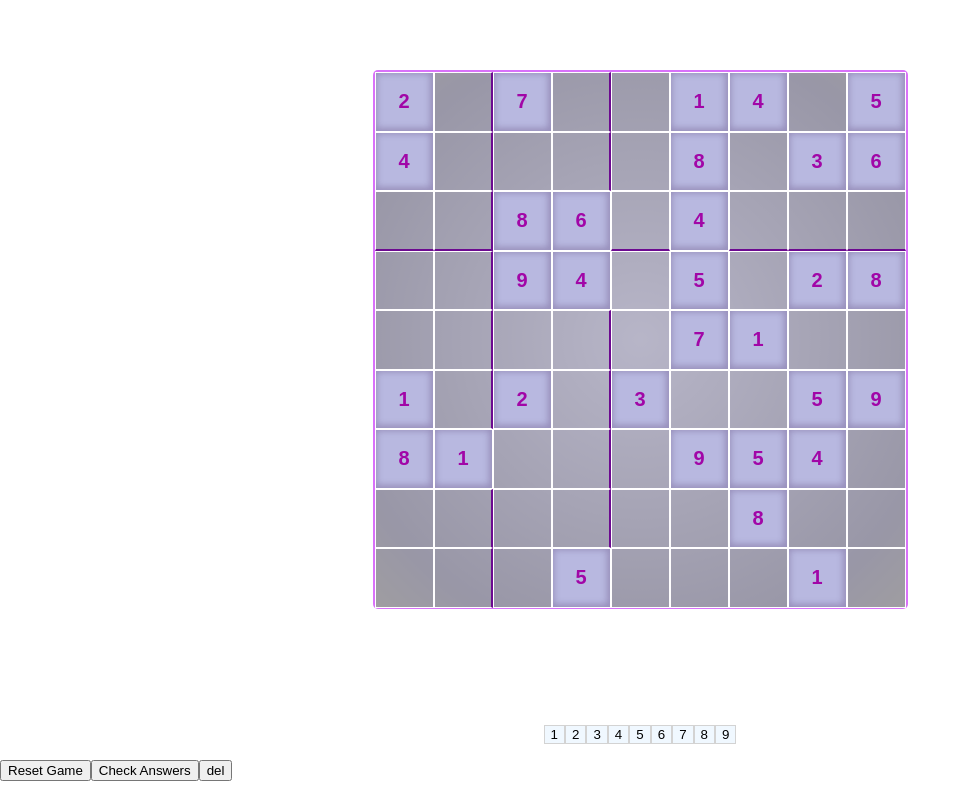
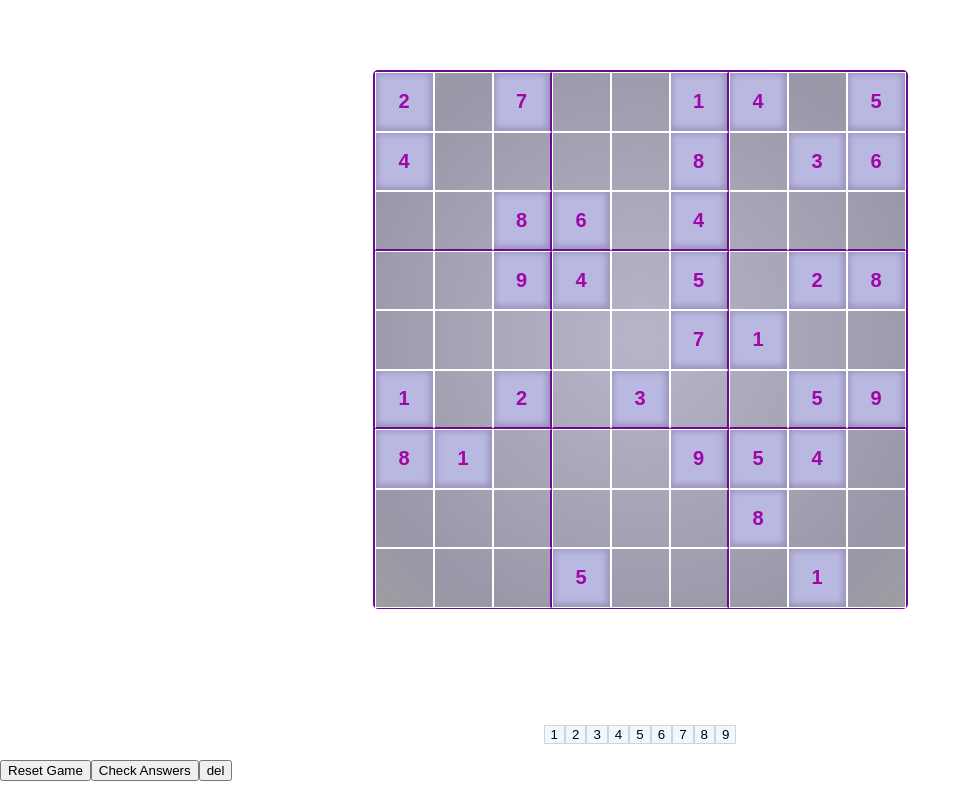
Before and after one commit to SaraDonaldson/portfolio-sudoku, a React (Create React App) app: page / in a window 1280 px wide. Shown: the whole page, without its empty margins (0-971 px from the left). Built offline with nearby package versions, Linux system fonts and the light colour scheme.

Commit message:
fixed styling and css classes to adjust axis divides

```diff
--- a/src/Components/Tiles.jsx
+++ b/src/Components/Tiles.jsx
@@ -73,8 +73,8 @@ import React,{useState, useEffect} from "react";
                             ${isOriginalNumber && 'original-nums'}
                             ${isIncorrect && 'incorrect-answer'}
                             ${(currentTileVal !== 0 & ! isOriginalNumber) && 'edited'}
-                            ${(xAxis === 2) && 'horizontal-divide'}
-                            ${(yAxis === 1 || yAxis === 3) && 'vertical-divide'}
+                            ${(xAxis === 2 || xAxis === 5) && 'horizontal-divide'}
+                            ${(yAxis === 2 || yAxis === 5) && 'vertical-divide'}
                             ${(currentTileVal ===1) && 'tile-one'}
                             ${(currentTileVal ===2) && 'tile-two'}
                             ${(currentTileVal ===3) && 'tile-three'}
--- a/src/StyleSheets/standardsudoku.css
+++ b/src/StyleSheets/standardsudoku.css
@@ -52,7 +52,7 @@ p{
  margin-top: 70px;
  display: flex;
  flex-wrap: wrap;
- border:2px solid rgba(223, 117, 255, 0.963);
+ border:2px solid  rgb(108, 10, 144);
  border-radius: 5px;
 }
 
@@ -107,15 +107,6 @@ button {
 }
 
 
-/* --------box section lines---------- */
-.horizontal-divide{
-    border-bottom: 2px solid  rgb(108, 10, 144);
-}
-
-.vertical-divide {
-    border-right: 2px solid  rgb(108, 10, 144);
-
-}
 
 /* --------Clues - cannot be edited---------- */
 .original-nums{
@@ -151,6 +142,15 @@ button {
     background-color: black;
 }
 
+/* --------box section lines---------- */
+.horizontal-divide{
+    border-bottom: 2px solid  rgb(108, 10, 144);
+}
+
+.vertical-divide {
+    border-right: 2px solid  rgb(108, 10, 144) !important;
+
+}
 
 
 /* --------feature/button functions---------- */
```
